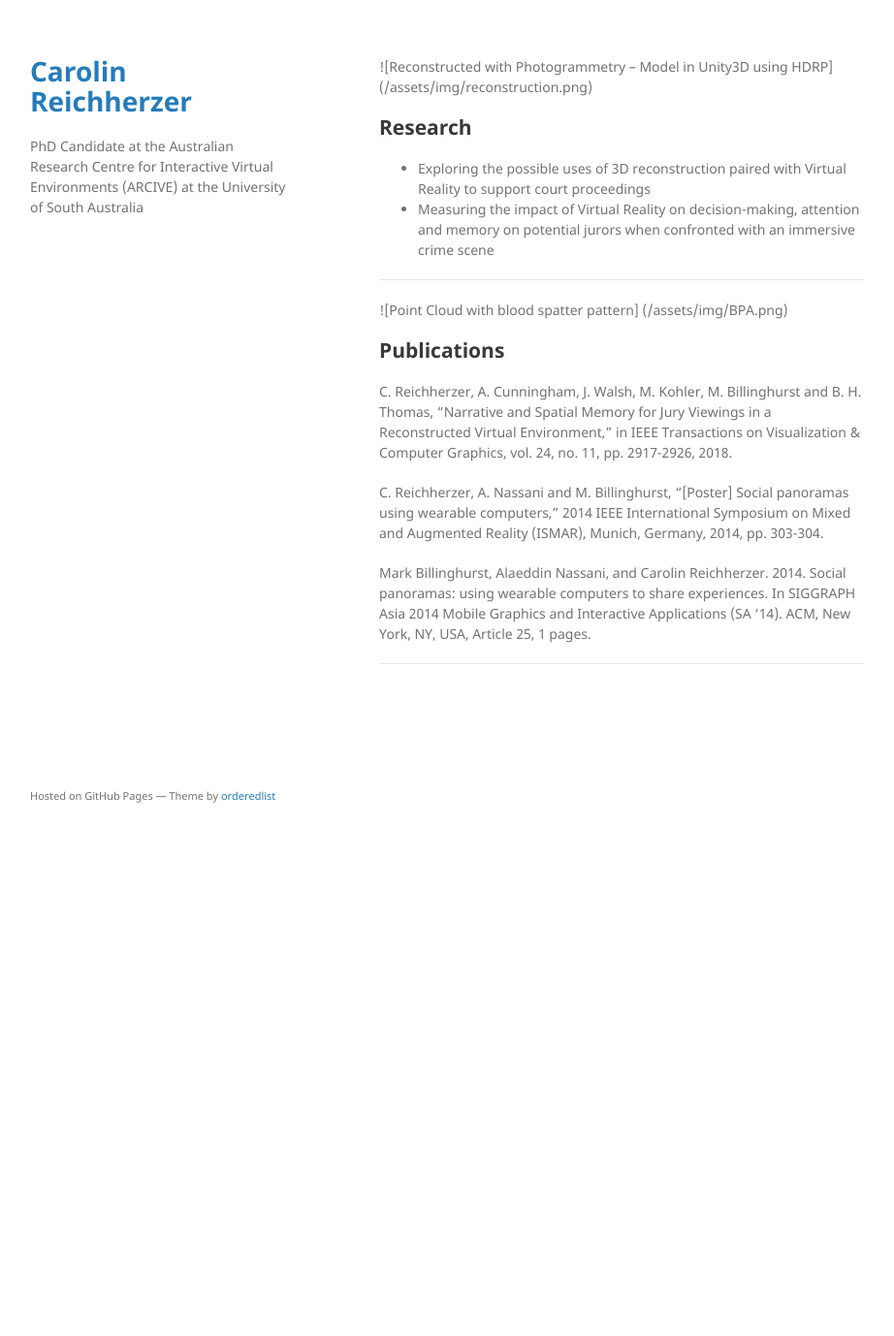
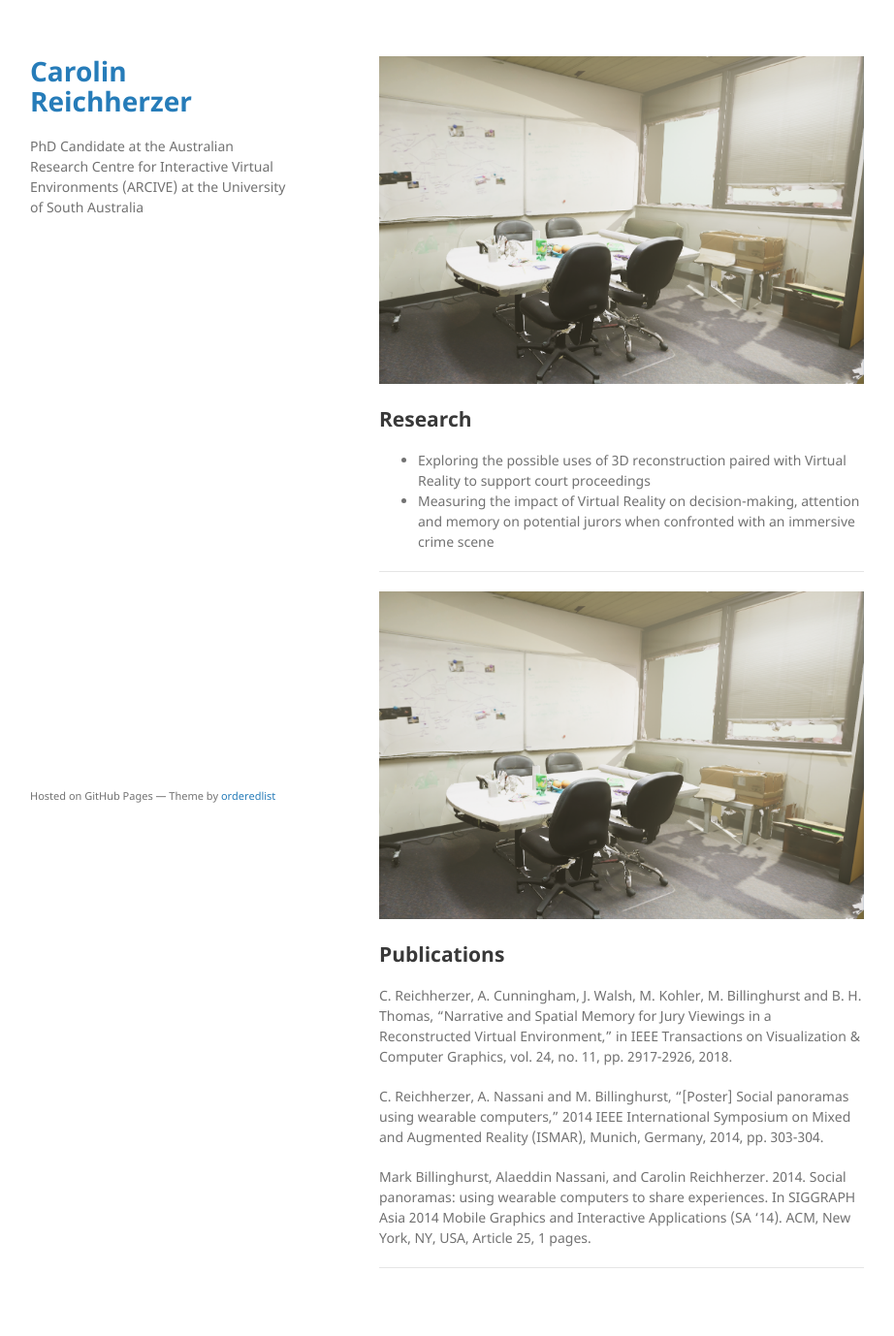
Before and after one commit to kiwicarolin/kiwicarolin.github.io, a Jekyll site: the page built from index.md, in a window 1280 px wide. Shown: the whole page at 97% size, without its empty margins (179-1101 px from the left). Built offline with Jekyll 4.4.1, drawn with Linux system fonts in a browser that asks for light colours; before the commit the page ends 900 px from its top, so only the background shows below that.

Commit message:
Fixed mistake

```diff
--- a/index.md
+++ b/index.md
@@ -2,7 +2,7 @@
 layout: default
 ---
 
-![Reconstructed with Photogrammetry – Model in Unity3D using HDRP] (/assets/img/reconstruction.png)
+![Reconstructed with Photogrammetry – Model in Unity3D using HDRP](/assets/img/reconstruction.png)
 
 ## Research
 
@@ -10,9 +10,7 @@ layout: default
 * Measuring the impact of Virtual Reality on decision-making, attention and memory on potential jurors when confronted with an immersive crime scene
 
 ***
-
-![Point Cloud with blood spatter pattern] (/assets/img/BPA.png)
-
+![Point Cloud with blood spatter pattern](/assets/img/reconstruction.png)
 
 ## Publications
 
```
